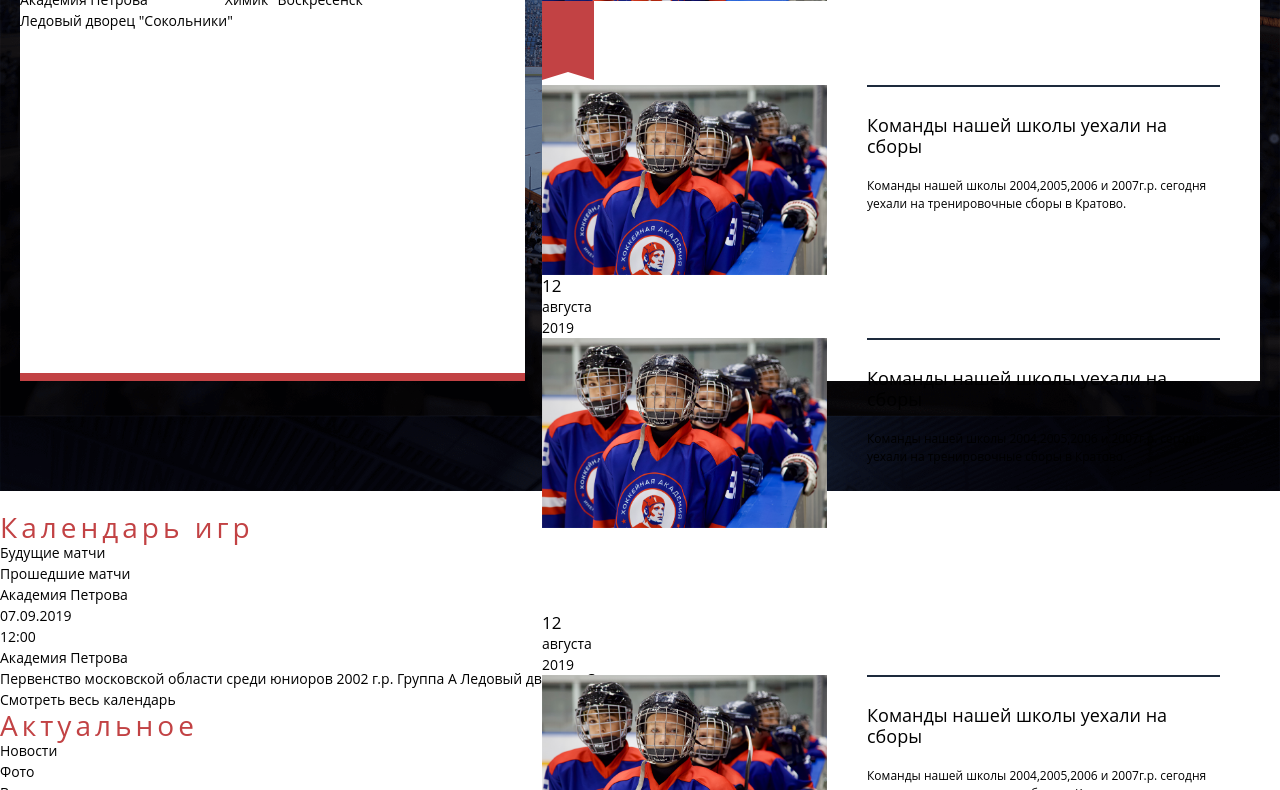
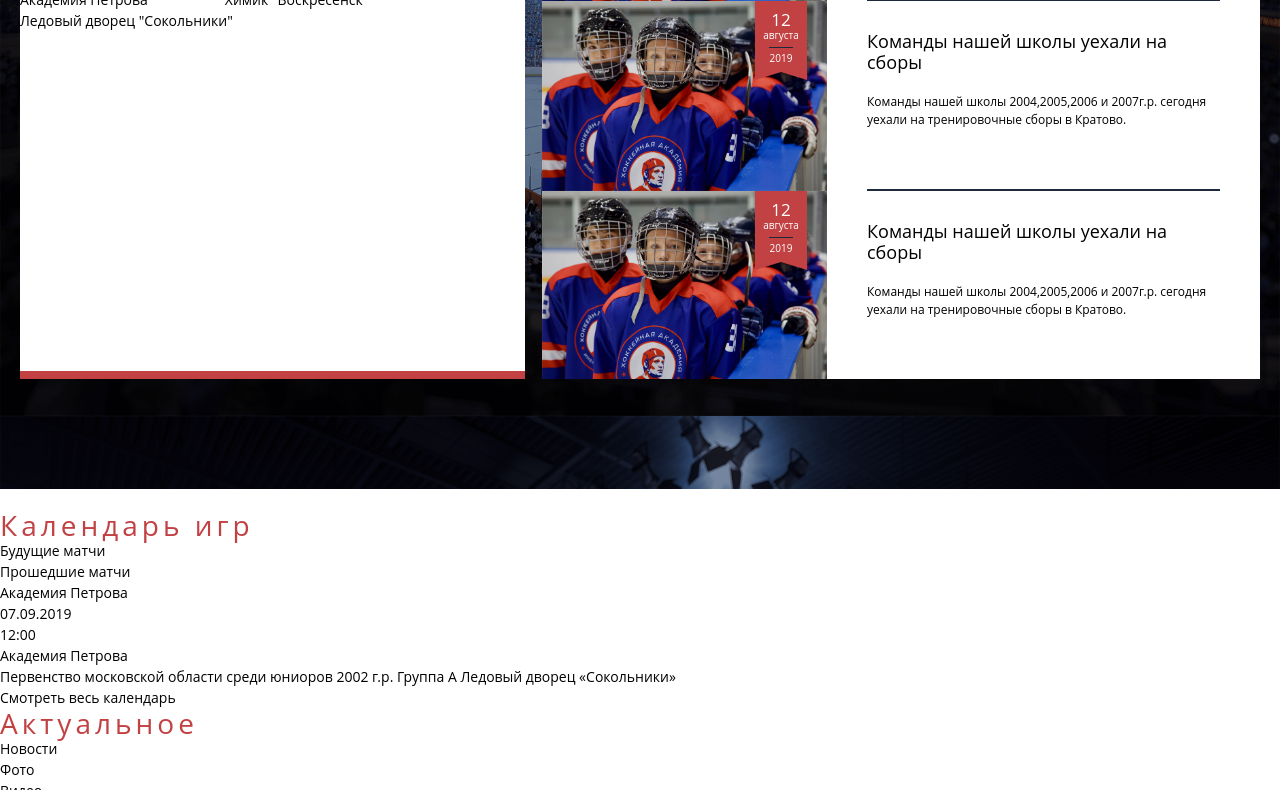
Before and after one commit to katerinarodnykh/Petrov, a plain HTML site: page index.html in a window 1280 px wide. Shown: the part 544-1334 px from the top of the page. Drawn offline with Linux system fonts and the light colour scheme; a web font is replaced by a local one.

Commit message:
Слайдер новостей

```diff
--- a/css/style.css
+++ b/css/style.css
@@ -67,6 +67,7 @@ html {
   font-style: normal;
   font-weight: 400;
   background-color: var(--white);
+  min-width: 1270px;
 }
 
 a {
@@ -228,7 +229,7 @@ img {
 .promo__wrapper {
   display: flex;
   justify-content: space-between;
-  height: 570px;
+  height: 568px;
 }
 
 .promo-calendar {
@@ -262,7 +263,9 @@ img {
 
 .news-slider {
   width: 718px;
+  height: 568px;
   background-color: var(--white);
+  overflow: hidden;
 }
 
 .news-slider__list {
@@ -280,19 +283,56 @@ img {
 
 .news-slider__img {
   display: block;
+  filter: brightness(90%);
 }
 
-/*.news-slider__date {
+.news-slider__date {
   position: absolute;
   top: 0;
   right: 20px;
-  background-color: var(--red);
   color: var(--white);
   font-size: 10px;
-}*/
+  line-height: 12px;
+  display: flex;
+  justify-content: center;
+}
 
-.news-slider__date-number {
+.news-slider__date-text {
+  position: absolute;
+  top: 0;
+  padding: 10px 0 0 0;
+  display: flex;
+  flex-direction: column;
+  align-items: center;
+  width: 100%;
+}
+
+.news-slider__number {
   font-size: 17px;
+  line-height: 18px;
+}
+
+.news-slider__month {
+  position: relative;
+  padding: 0 0 10px 0;
+  width: 100%;
+  text-align: center;
+}
+
+.news-slider__month:after {
+  content: '';
+  position: absolute;
+  bottom: 3px;
+  width: 24px;
+  left: 50%;
+  margin-left: -12px;
+  height: 1px;
+  background-color: var(--main);
+}
+
+.news-slider__year {
+  text-align: center;
+  line-height: 15px;
 }
 
 .news-slider__content {
@@ -304,7 +344,7 @@ img {
 .news-slider__content:after {
   content: '';
   position: absolute;
-  bottom: -2px;
+  bottom: 0;
   width: 100%;
   height: 2px;
   background-color: var(--main);
--- a/index.html
+++ b/index.html
@@ -6,6 +6,7 @@
     <meta name="viewport" content="width=device-width,initial-scale=1">
     <link href="css/normalize.css" rel="stylesheet">
     <link href="css/style.css" rel="stylesheet">
+    <link href="css/tiny-slider.min.css" rel="stylesheet">
 </head>
 <body>
     <main class="main">
@@ -79,18 +80,28 @@
                             <p class="promo-calendar__place">Ледовый дворец "Сокольники"</p>
                         </div>
                         <div class="news-slider">
-                            <ul class="news-slider__list">
+                            <ul class="news-slider__list js-tiny-slider"
+                                data-items="3"
+                                data-slide-by="3"
+                                data-axis="vertical"
+                                data-loop="true"
+                                data-autoplay="true"
+                                data-autoplay-timeout="5000"
+                                data-autoplay-over-pause="true"
+                                data-speed="750"
+                                data-mouse-drag="true"
+                            >
                                 <li class="news-slider__item">
                                     <a class="news-slider__link" href="#">
                                         <div class="news-slider__picture">
                                             <img class="news-slider__img" src="img/dev-img.png" width="285" height="190">
                                             <div class="news-slider__date">
                                                 <svg class="news-slider__icon" width="52" height="79"><use xlink:href="img/sprite.svg#news-date"></use></svg>
-                                                <!--<div class="news-slider__date-top">
-                                                    <p class="news-slider__date-number">12</p>
-                                                    <p>августа</p>
+                                                <div class="news-slider__date-text">
+                                                    <p class="news-slider__number">12</p>
+                                                    <p class="news-slider__month">августа</p>
+                                                    <div class="news-slider__year">2019</div>
                                                 </div>
-                                                <div class="news-slider__date-bottom">2019</div>-->
                                             </div>
                                         </div>
                                         <div class="news-slider__content">
@@ -104,11 +115,12 @@
                                         <div class="news-slider__picture">
                                             <img class="news-slider__img" src="img/dev-img.png" width="285" height="190">
                                             <div class="news-slider__date">
-                                                <div class="news-slider__date-top">
-                                                    <p class="news-slider__date-number">12</p>
-                                                    <p>августа</p>
+                                                <svg class="news-slider__icon" width="52" height="79"><use xlink:href="img/sprite.svg#news-date"></use></svg>
+                                                <div class="news-slider__date-text">
+                                                    <p class="news-slider__number">12</p>
+                                                    <p class="news-slider__month">августа</p>
+                                                    <div class="news-slider__year">2019</div>
                                                 </div>
-                                                <div class="news-slider__date-bottom">2019</div>
                                             </div>
                                         </div>
                                         <div class="news-slider__content">
@@ -122,12 +134,12 @@
                                         <div class="news-slider__picture">
                                             <img class="news-slider__img" src="img/dev-img.png" width="285" height="190">
                                             <div class="news-slider__date">
-                                                <svg class="news-slider__icon" width="52" height="79"><use xlink:href="css/img/sprite.svg#id"></use></svg>
-                                                <div class="news-slider__date-top">
-                                                    <p class="news-slider__date-number">12</p>
-                                                    <p>августа</p>
+                                                <svg class="news-slider__icon" width="52" height="79"><use xlink:href="img/sprite.svg#news-date"></use></svg>
+                                                <div class="news-slider__date-text">
+                                                    <p class="news-slider__number">12</p>
+                                                    <p class="news-slider__month">августа</p>
+                                                    <div class="news-slider__year">2019</div>
                                                 </div>
-                                                <div class="news-slider__date-bottom">2019</div>
                                             </div>
                                         </div>
                                         <div class="news-slider__content">
@@ -141,11 +153,12 @@
                                         <div class="news-slider__picture">
                                             <img class="news-slider__img" src="img/dev-img.png" width="285" height="190">
                                             <div class="news-slider__date">
-                                                <div class="news-slider__date-top">
-                                                    <p class="news-slider__date-number">12</p>
-                                                    <p>августа</p>
+                                                <svg class="news-slider__icon" width="52" height="79"><use xlink:href="img/sprite.svg#news-date"></use></svg>
+                                                <div class="news-slider__date-text">
+                                                    <p class="news-slider__number">12</p>
+                                                    <p class="news-slider__month">августа</p>
+                                                    <div class="news-slider__year">2019</div>
                                                 </div>
-                                                <div class="news-slider__date-bottom">2019</div>
                                             </div>
                                         </div>
                                         <div class="news-slider__content">
@@ -413,5 +426,8 @@
             </div>
         </footer>
     </main>
+    <script src="plugins/jquery-3.4.1.min.js"></script>
+    <script src="plugins/tiny-slider.min.js"></script>
+    <script src="js/tiny-slider.js"></script>
 </body>
 </html>
--- /dev/null
+++ b/js/tiny-slider.js
@@ -0,0 +1,61 @@
+$(document).ready(function() {
+    tinySlider.init();
+});
+
+tinySlider = new function() {
+    var that = this;
+
+    this.init = function() {
+        $('.js-tiny-slider').each(function(k) {
+            that.build(this, k);
+        });
+    };
+
+    this.build = function(slider, k) {
+        var sliderClass = 'js-tiny-slider-' + k,
+            sliderSelector = '.' + sliderClass;
+        $(slider).addClass(sliderClass);
+
+        var data = $(slider).data();
+        var params = {
+            //Контейнеры
+            container        : data['container']         ? data['container']         : sliderSelector, //селектор контейнера для слайдера
+            controlsContainer: data['controlsContainer'] ? data['controlsContainer'] : false, //селектор контейнера для стрелок
+            navContainer     : data['navContainer']      ? data['navContainer']      : false, //селектор контейнера для точек
+
+            //Стрелки и точки
+            controls  : data['controls']   ? data['controls']   : false, //кнопки
+            prevButton: data['prevButton'] ? data['prevButton'] : false, //кнопка пред. слайда
+            nextButton: data['nextButton'] ? data['nextButton'] : false, //кнопка след. слайда
+            nav       : data['nav']        ? data['nav']        : false, //точки [dots]
+
+            //Основные параметры
+            items     : data['items']      ? data['items']      : 1,            //количество видимых элементов слайдов
+            slideBy   : data['slideBy']    ? data['slideBy']    : 1,            //на сколько слайдов сдвигать
+            startIndex: data['startIndex'] ? data['startIndex'] : false,        //начальный слайд
+            autoWidth : data['autoWidth']  ? data['autoWidth']  : false,        //автоматическое определение ширины слайда
+            autoHeight: data['autoHeight'] ? data['autoHeight'] : false,        //автоматическое определение высоты слайда,
+            fixedWidth: data['fixedWidth'] ? data['fixedWidth'] : false,        //фиксированная ширина слайда
+            loop      : data['loop']       ? data['loop']       : false,        //бесконечность прокрутки
+            speed     : data['speed']      ? data['speed']      : 300,          //скорость прокрутки
+            lazyload  : data['lazyload']   ? data['lazyload']   : false,        //ленивая загрузка
+            axis      : data['axis']       ? data['axis']       : 'horizontal', //['horizontal', 'vertical'] горизонтальная/вериткальная прокрутка
+            mouseDrag : data['mouseDrag']  ? data['mouseDrag']  : false,        // Прокрутка слайдов путем их перемещения
+            touch     : data['touch']      ? data['touch']      : false,        // Ручная прокрутка на телефонах
+
+            //Автопрокрутка
+            autoplay            : data['autoplay']             ? data['autoplay']             : false,     //автопрокрутка
+            autoplayButtonOutput: data['autoplayButtonOutput'] ? data['autoplayButtonOutput'] : false,     //кнопки для автопрокрутки
+            autoplayTimeout     : data['autoplayTimeout']      ? data['autoplayTimeout']      : 5000,      //задержка прокрутки
+            autoplayDirection   : data['autoplayDirection']    ? data['autoplayDirection']    : 'forward', //['forward', 'backward'] направленность прокрутки
+            autoplayText        : data['autoplayText']         ? data['autoplayText']         : false,     //['start', 'stop'] //текст кнопок прокрутки
+            autoplayHoverPause  : data['autoplayHoverPause']   ? data['autoplayHoverPause']   : false,     //остановка при наведении мыши
+
+            //Респонсив
+            responsive: data['responsive'] ? data['responsive'] : false //{breakpoint: {key: value, [...]}}}
+        };
+
+        tns(params);
+        $(slider).removeClass(sliderClass);
+    }
+};
```
Also changed, not shown: css/tiny-slider.min.css (added), plugins/jquery-3.4.1.min.js (added), plugins/tiny-slider.min.js (added).
